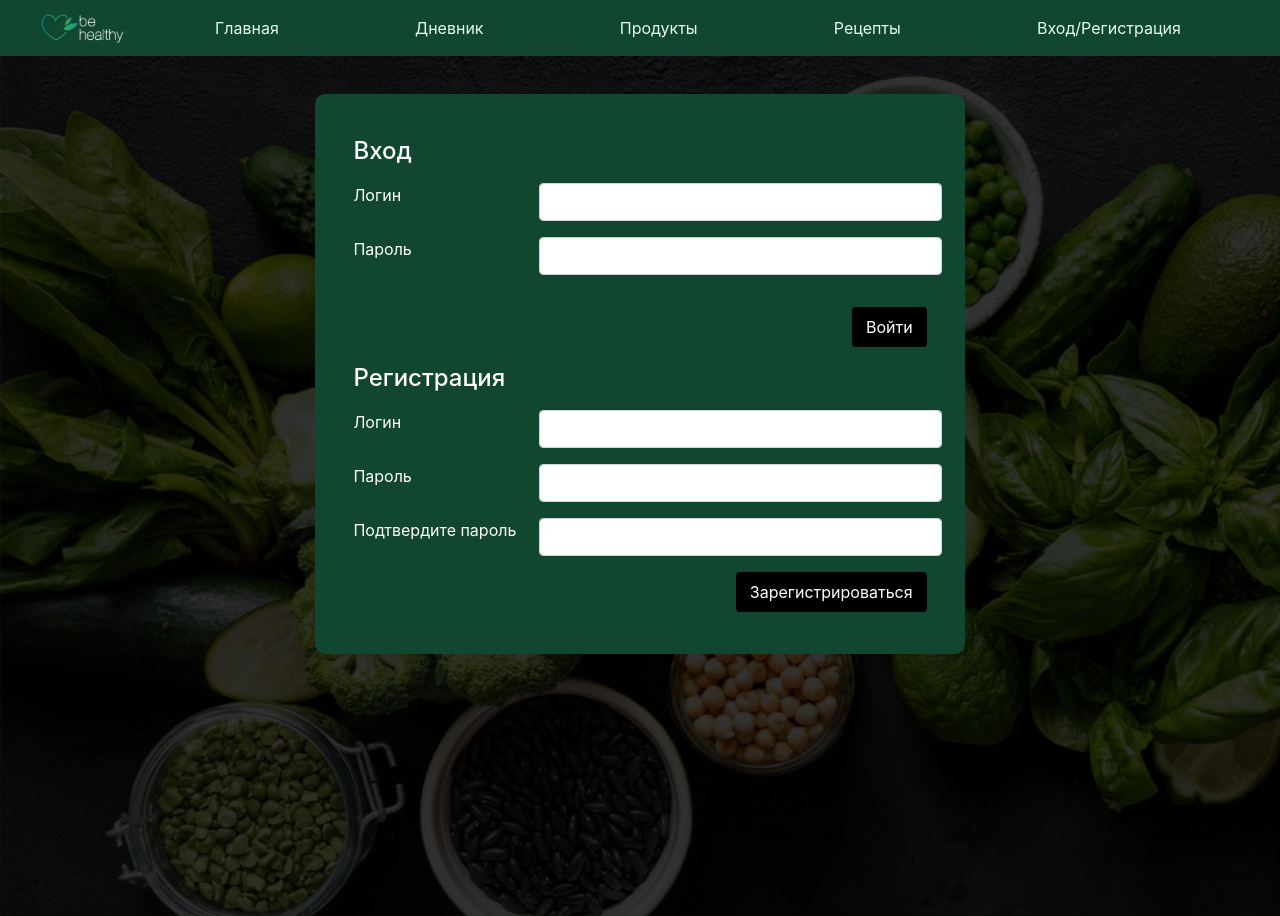
After one commit to mmishv/Be-healthy2, a Django app: template be-healthy2/userprofile/templates/userprofile/auth.html in a window 1280 px wide. The commit adds this page. Run offline with Django 4.2, Linux system fonts and the light colour scheme; the template is opened without the code that fills it, so the values that code supplies are empty; some libraries are stand-ins or nearby versions.

Commit message:
add auth page

```diff
--- a/be-healthy2/be_healthy2/urls.py
+++ b/be-healthy2/be_healthy2/urls.py
@@ -6,6 +6,7 @@ from django.urls import path, include
 urlpatterns = [
     path('admin/', admin.site.urls),
     path('', include('main.urls')),
+    path('profile/', include('userprofile.urls')),
 ]
 
 if settings.DEBUG:
--- a/be-healthy2/main/templates/main/header.html
+++ b/be-healthy2/main/templates/main/header.html
@@ -34,7 +34,11 @@
 				<li class="nav-item"><a class="nav-link" href=""> Дневник</a></li>
 				<li class="nav-item"><a class="nav-link" href=""> Продукты</a></li>
 				<li class="nav-item"><a class="nav-link" href=""> Рецепты</a></li>
+				{% if user.is_authenticated %}
 				<li class="nav-item"><a class="nav-link" href=""> Профиль</a></li>
+				{% else %}
+					<li class="nav-item"><a class="nav-link" href="{% url 'auth' %}"> Вход/Регистрация</a></li>
+				{% endif %}
 			</ul>
 		</div>
 	</div>
--- a/be-healthy2/main/urls.py
+++ b/be-healthy2/main/urls.py
@@ -1,7 +1,9 @@
 from django.urls import path
 from . import views
+from .views import FullArticleView
 
 urlpatterns = [
     path('', views.index, name='main'),
     path('calculate/', views.calculate, name='calculate'),
+    path('article/<int:article_id>/<slug:slug>', FullArticleView.as_view(), name='article details')
 ]
--- /dev/null
+++ b/be-healthy2/userprofile/templates/userprofile/auth.html
@@ -0,0 +1,64 @@
+{% extends 'main/header.html' %}
+{% load static %}
+{% block title %}Авторизация{% endblock %}
+{% block head %}
+	<style>
+        .form-wrapper {
+            width: 650px;
+            margin: 3% auto 0 auto;
+            position: relative;
+            padding: 2% 3%;
+            background-color: #114630;
+            color: white;
+            border-radius: 10px;
+        }
+	</style>
+{% endblock %}
+{% block content %}
+<div class="background">
+    <div class="background-cover"></div>
+</div>
+<div>
+    <div class="form-wrapper">
+        <form method="POST" action="/login">
+            <fieldset class="form-group">
+                <h4>Вход</h4>
+                <div class="form-group row">
+                    <label for="DropdownFormLogin1" class="col-sm-4">Логин</label>
+                    <input type="text" class="form-control col-sm-8" name="login" id="DropdownFormLogin1" required>
+                </div>
+                <div class="form-group row">
+                    <label for="DropdownFormPassword1" class="col-sm-4">Пароль</label>
+                    <input type="password" class="form-control col-sm-8" name="password" id="DropdownFormPassword1"
+                           required>
+                </div>
+            </fieldset>
+            <div style="display: flex; justify-content: flex-end;">
+                <button type="submit" class="btn btn-primary btn-black scaled">Войти</button>
+            </div>
+        </form>
+        <form method="POST" action="/register">
+            <fieldset class="form-group">
+                <h4>Регистрация</h4>
+                <div class="form-group row">
+                    <label for="DropdownFormLogin2" class="col-sm-4">Логин</label>
+                    <input type="text" class="form-control col-sm-8" name="reg_login" id="DropdownFormLogin2" required>
+                </div>
+                <div class="form-group row">
+                    <label for="DropdownFormPassword2" class="col-sm-4">Пароль</label>
+                    <input type="password" class="form-control col-sm-8" name="reg_password1" id="DropdownFormPassword2"
+                           required>
+                </div>
+                <div class="form-group row">
+                    <label for="DropdownFormPassword2-repeat" class="col-sm-4">Подтвердите пароль</label>
+                    <input type="password" class="form-control col-sm-8" name="reg_password2"
+                           id="DropdownFormPassword2-repeat" required>
+                </div>
+                <div style="display: flex; justify-content: flex-end;">
+                    <button type="submit" class="btn btn-primary btn-black scaled">Зарегистрироваться</button>
+                </div>
+            </fieldset>
+        </form>
+    </div>
+</div>
+{% endblock %}
--- /dev/null
+++ b/be-healthy2/userprofile/urls.py
@@ -0,0 +1,5 @@
+from django.urls import path
+from . import views
+
+urlpatterns = [
+]
```
Also changed, not shown: be-healthy2/main/views.py (+9 -1 lines).
